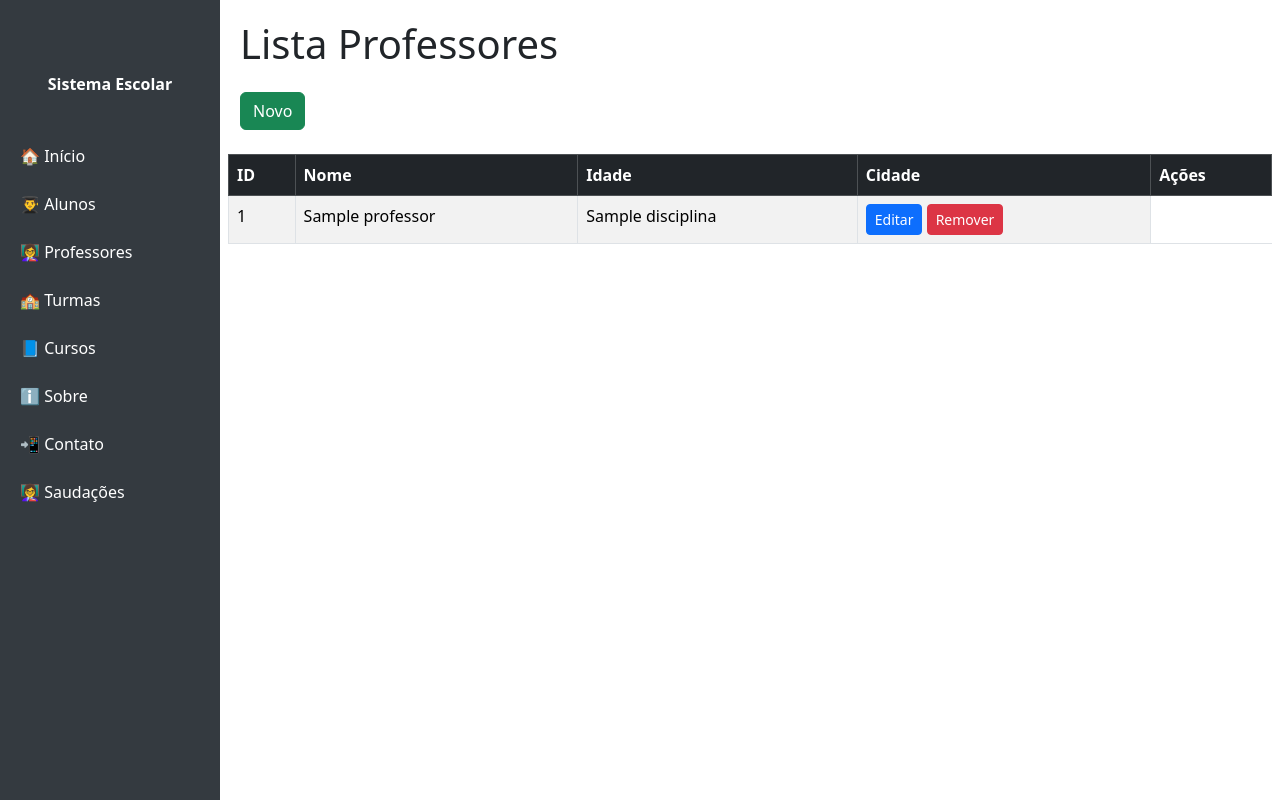
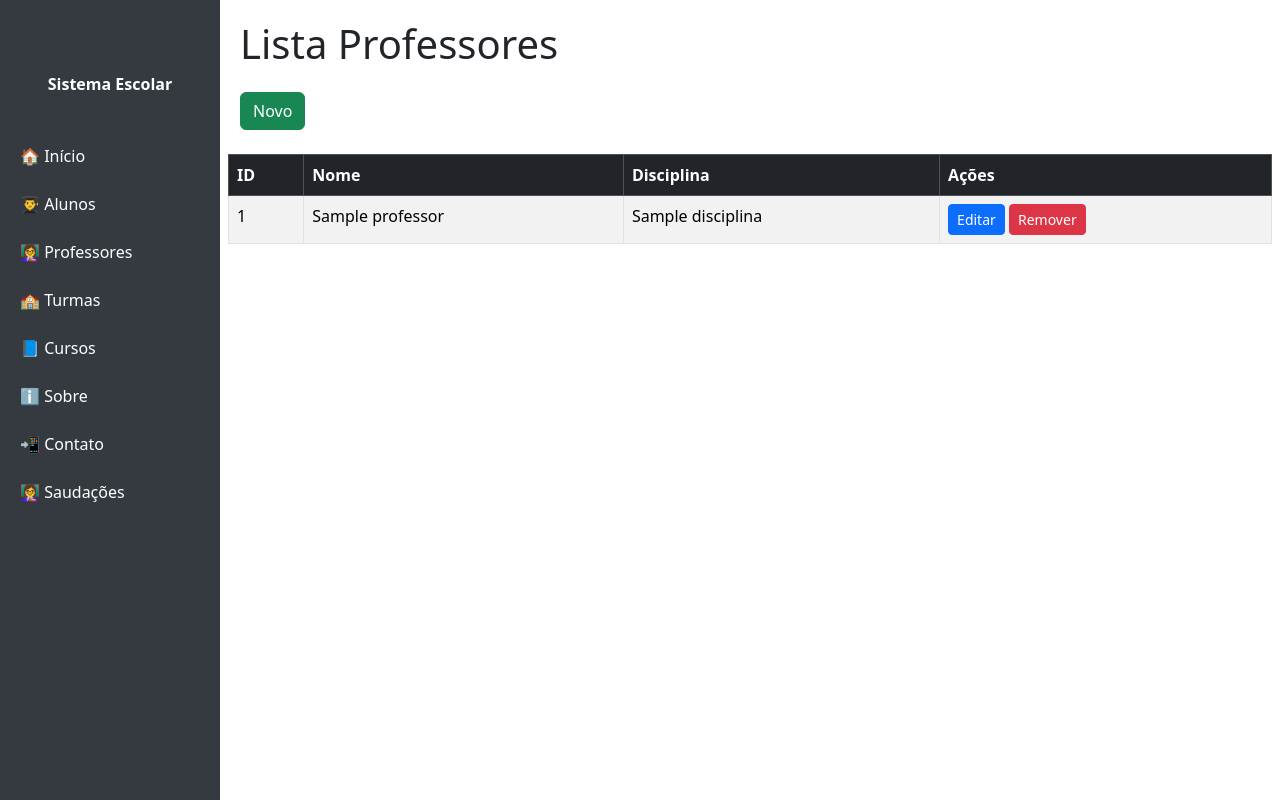
Before and after one commit to Kelson14/pflask, a Flask app: page /professor in a window 1280 px wide. Run offline with Flask 3, Linux system fonts and the light colour scheme; a database or web service that is not in the repository returns one stand-in record (values such as "Sample title"); some libraries are stand-ins or nearby versions.

Commit message:
Informações2

```diff
--- a/templates/professor/lista_professor.html
+++ b/templates/professor/lista_professor.html
@@ -18,8 +18,7 @@
             <tr>
                 <th>ID</th>
                 <th>Nome</th>
-                <th>Idade</th>
-                <th>Cidade</th>
+                <th>Disciplina</th>
                 <th>Ações</th>
             </tr>
             </thead>
```
